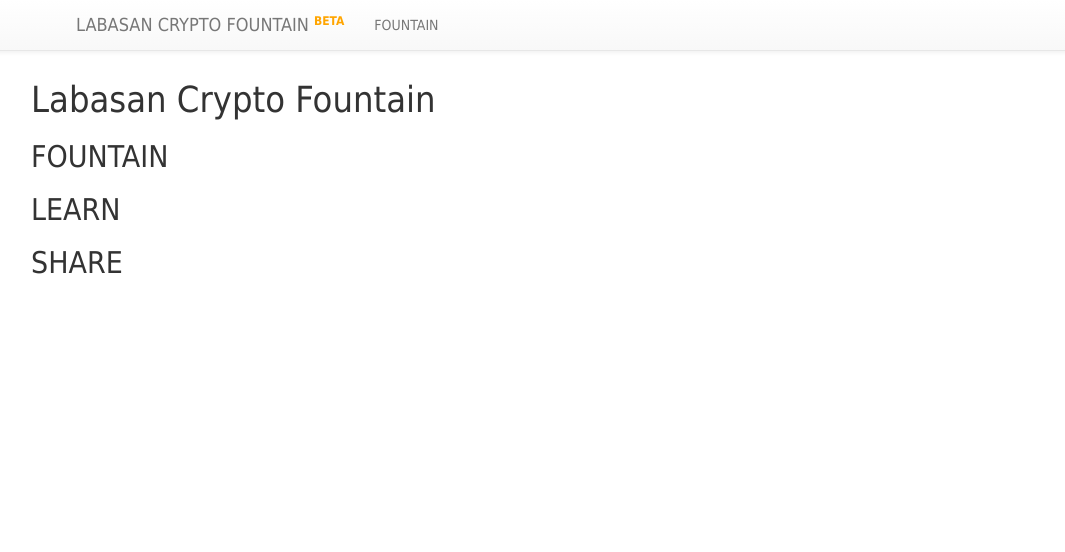
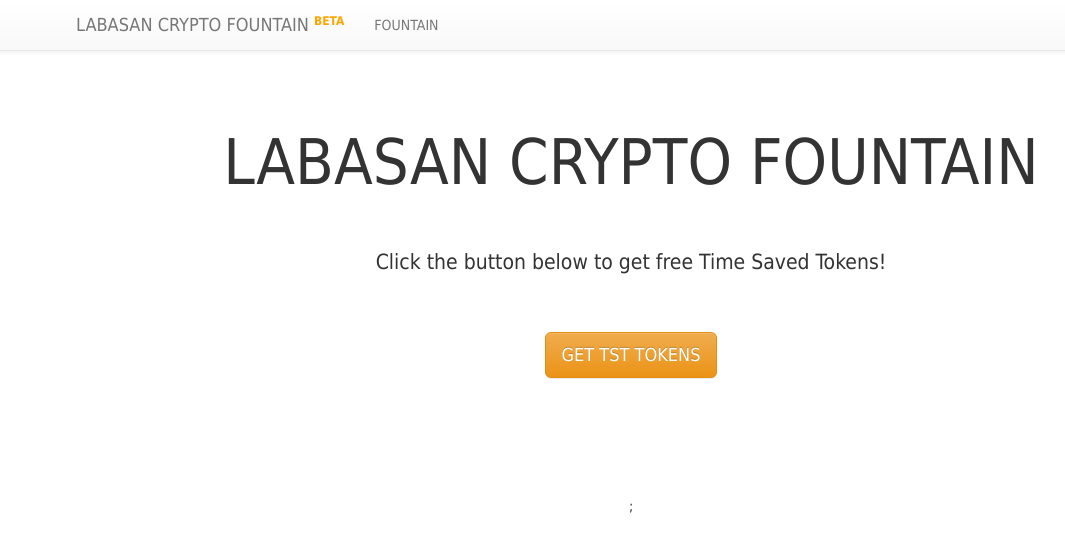
Before and after one commit to BrentLabasan/lcf-front, a React (Create React App) app: page / in a window 1280 px wide. Shown: the top 552 px of the page, without its empty margins (9-1074 px from the left). Built offline with nearby package versions, Linux system fonts and the light colour scheme.

Commit message:
got react-youtube working

```diff
--- a/package.json
+++ b/package.json
@@ -7,6 +7,7 @@
     "@types/react-bootstrap": "^0.32.6",
     "@types/react-icons": "^2.2.5",
     "@types/react-router-dom": "^4.2.6",
+    "@types/react-youtube": "^7.4.1",
     "@types/stellar-sdk": "^0.8.2",
     "bootstrap": "^3.3.7",
     "jquery": "^3.3.1",
@@ -16,6 +17,7 @@
     "react-dom": "^16.3.1",
     "react-icons": "^2.2.7",
     "react-scripts-ts": "2.14.0",
+    "react-youtube": "^7.5.0",
     "stellar-sdk": "^0.8.0"
   },
   "scripts": {
--- a/src/components/Home.tsx
+++ b/src/components/Home.tsx
@@ -1,16 +1,34 @@
 import * as React from 'react';
+import YouTube from 'react-youtube';
+import { Button, Jumbotron } from 'react-bootstrap';
 
 export default class Home extends React.Component {
     public render() {
+
         return (
-            <div>
-                <h1>Labasan Crypto Fountain</h1>
+            <div id="home">
 
-                <h2>FOUNTAIN</h2>
+                <Jumbotron>
+                    <h1>LABASAN CRYPTO FOUNTAIN</h1>
 
-                <h2>LEARN</h2>
+                    <br /><br />
 
-                <h2>SHARE</h2>
+                    <p>
+                        Click the button below to get free Time Saved Tokens!
+                    </p>
+
+                    <br /><br />
+
+                    <Button bsStyle="warning" bsSize="large">
+                        GET TST TOKENS
+                    </Button>
+
+                    <br /><br /><br />
+
+                    <YouTube videoId="LtC1KYsx8To" />
+
+                </Jumbotron>;
+
             </div>
         );
     }
--- a/src/index.css
+++ b/src/index.css
@@ -4,6 +4,14 @@ body {
   font-family: sans-serif;
 
   font-family: Tahoma, 'Varela', sans-serif;
+}
+
+#home {
+  text-align: center;
+}
+
+#home .jumbotron {
+  background-color: white;
 }
 
 .spinner {
```
Also changed, not shown: 1 other file (tests, documents, lock files or other folders).
